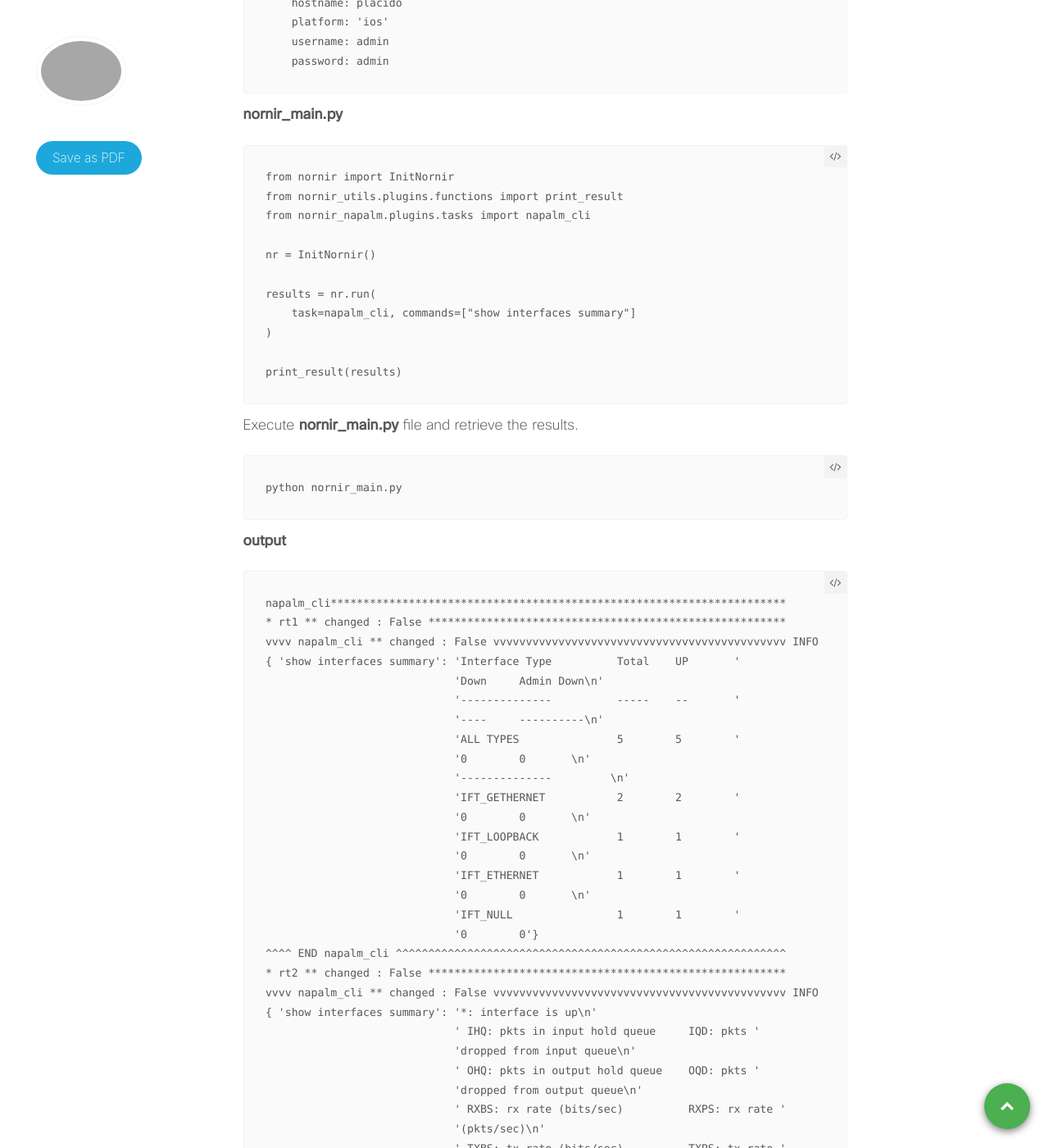
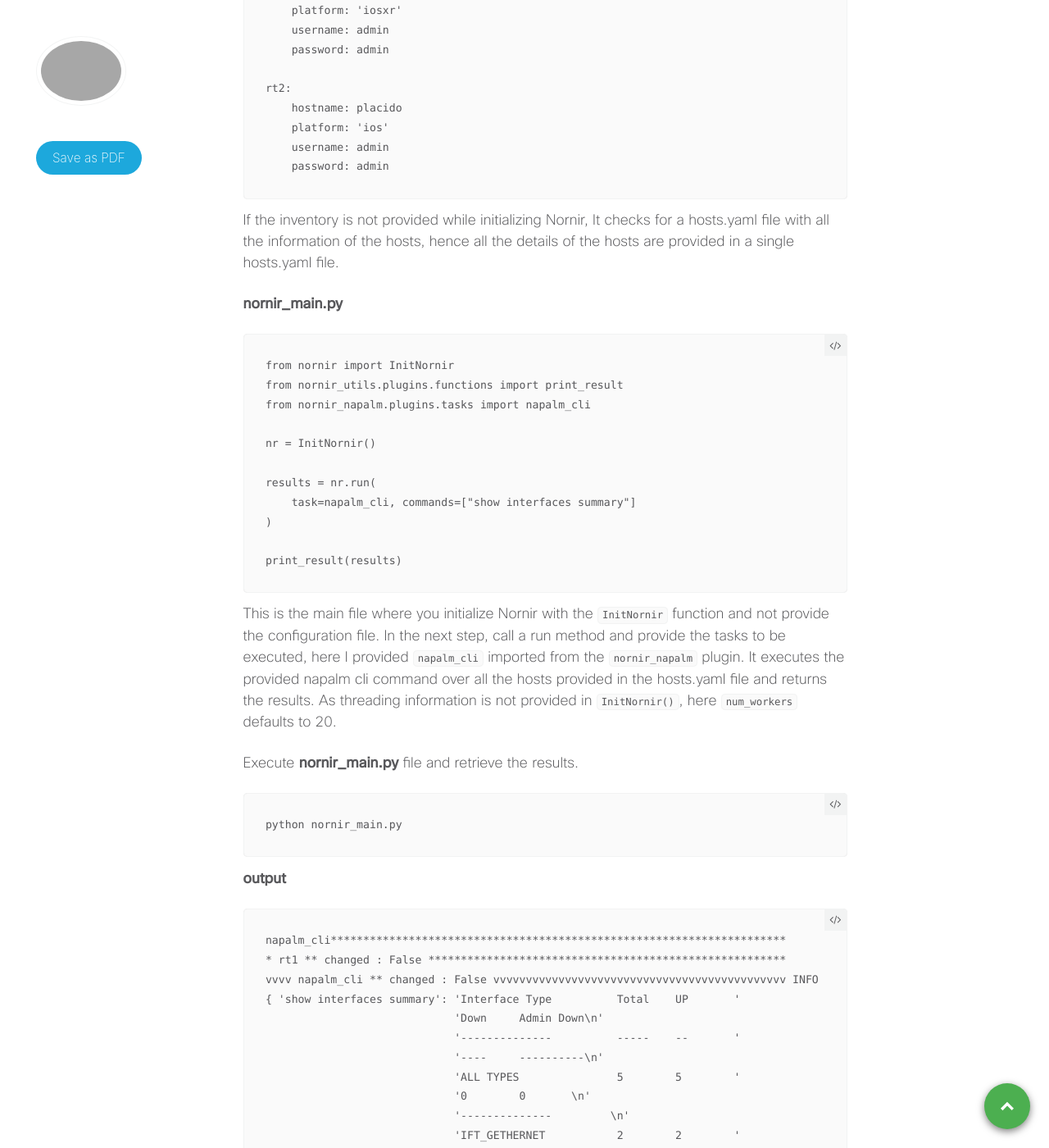
Before and after one commit to xrdocs/programmability, a Jekyll site: the page built from _tutorials/2020-12-02-nornir-overview.md, in a window 1280 px wide and 1400 px high, scrolled down 6123 px. Shown: the whole window at 82% size. Built offline with Jekyll 4.4.1, drawn with Linux system fonts in a browser that asks for light colours; comment, search, counter and statistics services are not loaded; some of the changed text lies outside the part shown.

Commit message:
Update 2020-12-02-nornir-overview.md

````diff
--- a/_tutorials/2020-12-02-nornir-overview.md
+++ b/_tutorials/2020-12-02-nornir-overview.md
@@ -170,6 +170,7 @@ vvvv napalm_get ** changed : False vvvvvvvvvvvvvvvvvvvvvvvvvvvvvvvvvvvvvvvvvvvvv
              'vendor': 'Cisco'}}
 ^^^^ END napalm_get ^^^^^^^^^^^^^^^^^^^^^^^^^^^^^^^^^^^^^^^^^^^^^^^^^^^^^^^^^^^^
 ```
+The ouput shows the facts (napalm getter) retrieved from the hosts provided in the inventory. For every host the tasks are executed separately by a thread, hence the results are shown per host. It returns a dictionary with key being the napalm getter name and value being the result of executing the getter method.
 
  **Execute tasks without config file**
 
@@ -192,6 +193,7 @@ rt2:
     username: admin
     password: admin
 ```
+If the inventory is not provided while initializing Nornir, It checks for a hosts.yaml file with all the information of the hosts, hence all the details of the hosts are provided in a single hosts.yaml file.
 
 **nornir_main.py**
 
@@ -208,6 +210,7 @@ results = nr.run(
 
 print_result(results)
 ```
+This is the main file where you initialize Nornir with the `InitNornir` function and not provide the configuration file. In the next step, call a run method and provide the tasks to be executed, here I provided `napalm_cli` imported from the `nornir_napalm` plugin. It executes the provided napalm cli command over all the hosts provided in the hosts.yaml file and returns the results. As threading information is not provided in `InitNornir()`, here `num_workers` defaults to 20.
 
 Execute **nornir_main.py** file and retrieve the results.
 ```
@@ -264,6 +267,7 @@ vvvv napalm_cli ** changed : False vvvvvvvvvvvvvvvvvvvvvvvvvvvvvvvvvvvvvvvvvvvvv
                              '0         0         0         0'}
 ^^^^ END napalm_cli ^^^^^^^^^^^^^^^^^^^^^^^^^^^^^^^^^^^^^^^^^^^^^^^^^^^^^^^^^^^^
 ```
+The ouput shows the interfaces summary retrieved from the hosts provided in the hosts.yaml file. For every host the tasks are executed separately by a thread, hence the results are shown per host. It returns a dictionary with key being the cli command and value being the result of executing the cli command.
 
 **Resources**
 
````
